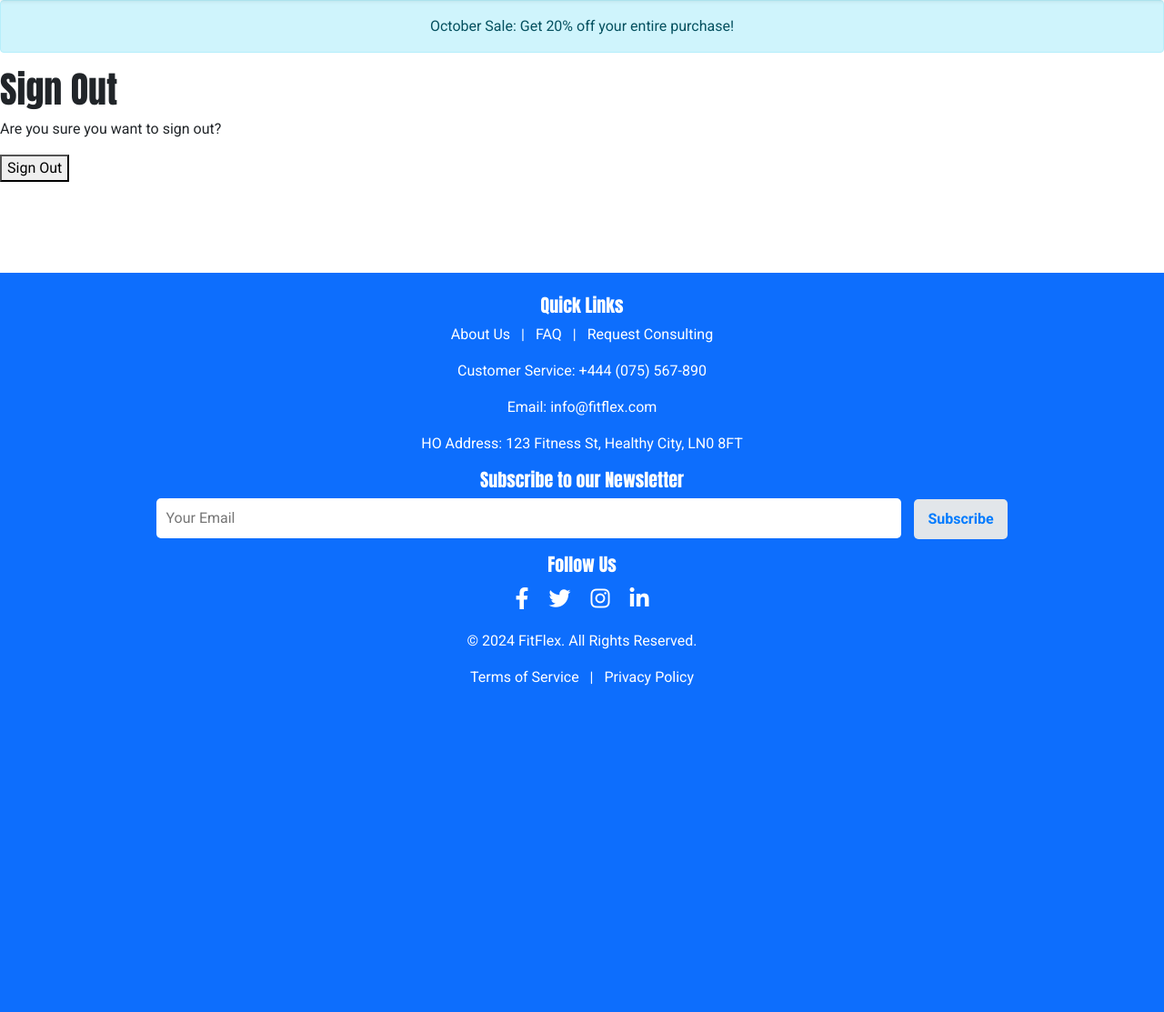
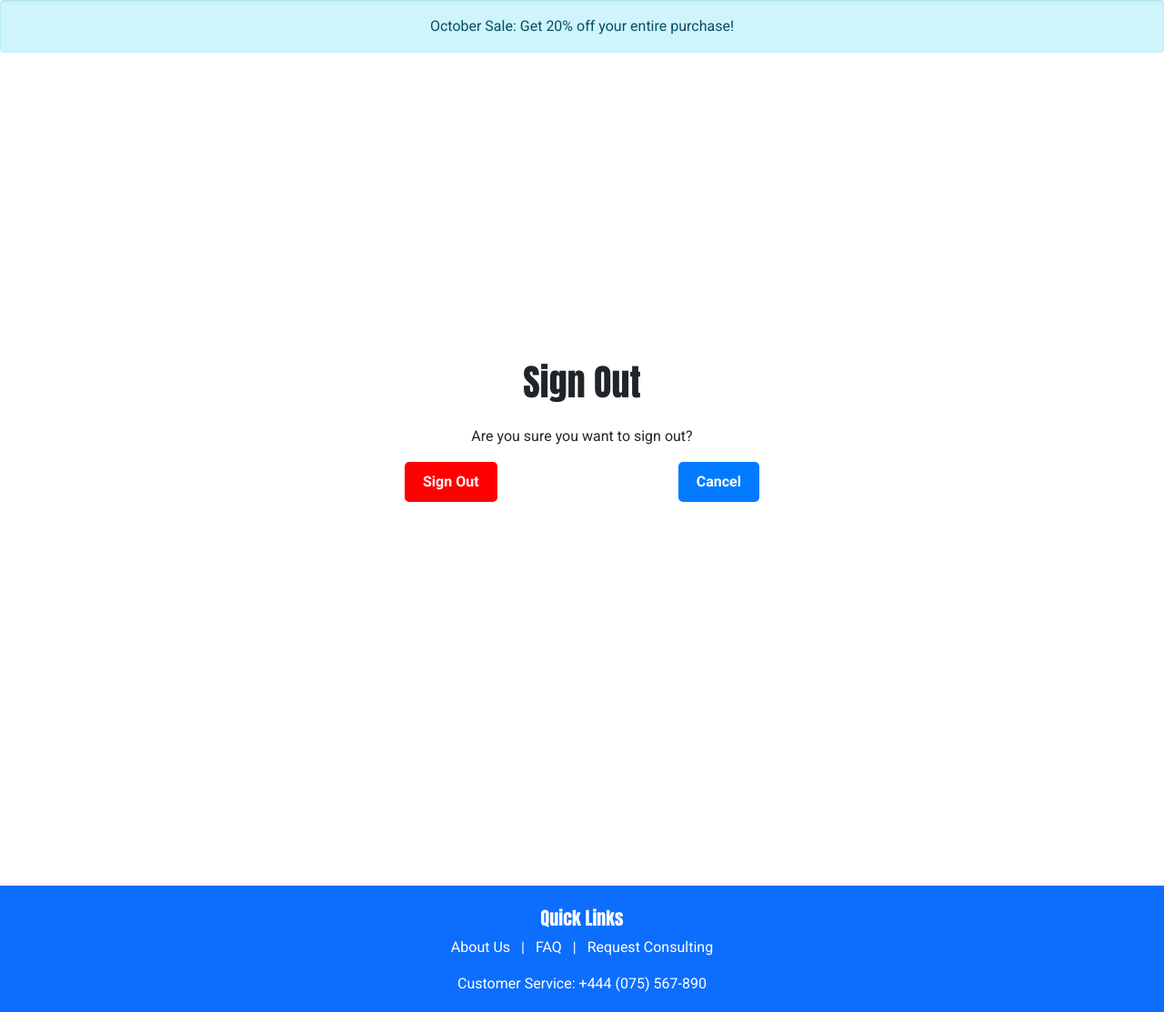
Before and after one commit to JonFD4/FitFlex, a Django app: page /accounts/logout/ in a window 1280 px wide. Shown: the part 81-1194 px from the top of the page at 91% size. Before the commit the page ends 835 px from the top, so only its background shows below. Run offline with Django 5.2, Linux system fonts and the light colour scheme; the visitor is signed in with stand-in values (Sample User, id 1); some libraries are stand-ins or nearby versions.

Commit message:
Style sign out page

```diff
--- a/templates/allauth/account/logout.html
+++ b/templates/allauth/account/logout.html
@@ -4,12 +4,19 @@
     {% trans "Sign Out" %}
 {% endblock head_title %}
 {% block content %}
+    <div class="container d-flex justify-content-center align-items-center min-vh-100">
+        <div class="col-md-6 col-lg-4">
+            <div class="text-center mb-4">
                 {% element h1 %}
                     {% trans "Sign Out" %}
                 {% endelement %}
+            </div>
+            <div class="text-center mb-3">
                 {% element p %}
                     {% trans 'Are you sure you want to sign out?' %}
                 {% endelement %}
+            </div>
+
             {% url 'account_logout' as action_url %}
             {% element form method="post" action=action_url no_visible_fields=True %}
                 {% slot body %}
@@ -17,9 +24,16 @@
                     {{ redirect_field }}
                 {% endslot %}
                 {% slot actions %}
-            {% element button type="submit" %}
+                    <div class="d-flex justify-content-between">
+                        <button type="submit" class="btn btn-danger">
                             {% trans 'Sign Out' %}
-            {% endelement %}
+                        </button>
+                        <a href="{% url 'home' %}" class="btn btn-outline-secondary">
+                            {% trans 'Cancel' %}
+                        </a>
+                    </div>
                 {% endslot %}
             {% endelement %}
+        </div>
+    </div>
 {% endblock content %}
```
Lines whose indentation alone changed are shown as unchanged.
